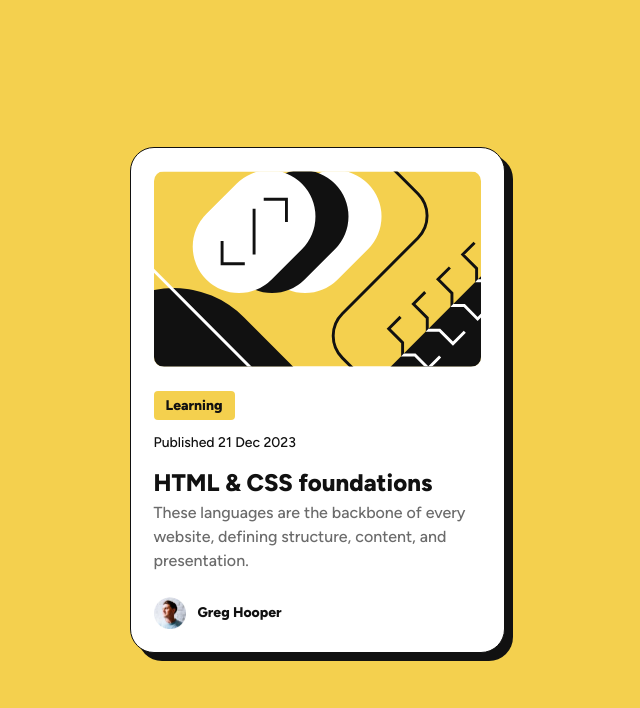
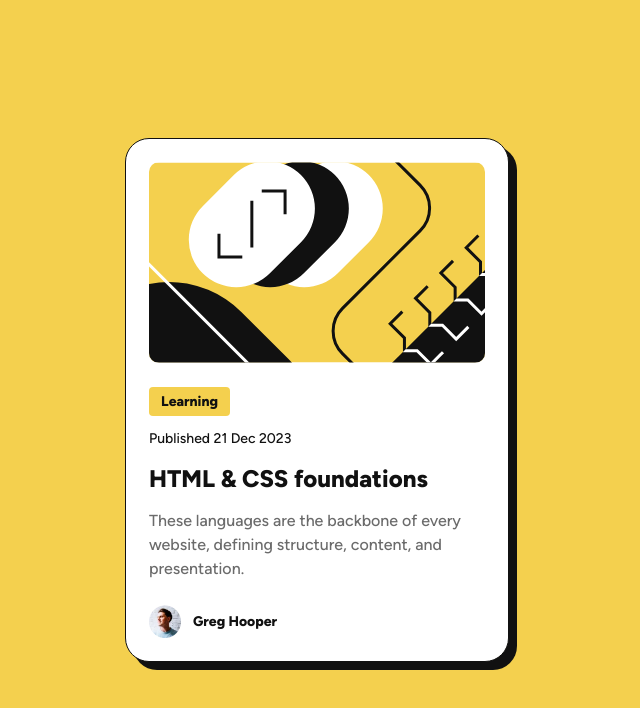
Before and after one commit to niezgoda-piotr/Frontend-Mentor---blog-preview-card, a website built with Vite: page index.html in a window 1280 px wide. Shown: the whole page, without its empty margins (323-963 px from the left). Built offline with nearby package versions, Linux system fonts and the light colour scheme.

Commit message:
Minor styling tweaks

```diff
--- a/css/style.css
+++ b/css/style.css
@@ -68,7 +68,7 @@ main {
     display: grid;
     grid-template-columns: 1fr;
     gap: var(--spacing-300);
-    max-width: 26.785714286rem; /* 375px */
+    max-width: 27.428571429rem; /* 384px */
     border: 1px solid var(--color-grey-950);
     background-color: var(--color-white);
     border-radius: var(--corner-radius-200);
@@ -109,6 +109,7 @@ article {
     font-weight: var(--text-preset-1--weight);
     line-height: var(--text-preset-1--line-height);
     color: var(--color-grey-950);
+    margin-bottom: 0.857142857rem;
 }
 
 .content p {
```
